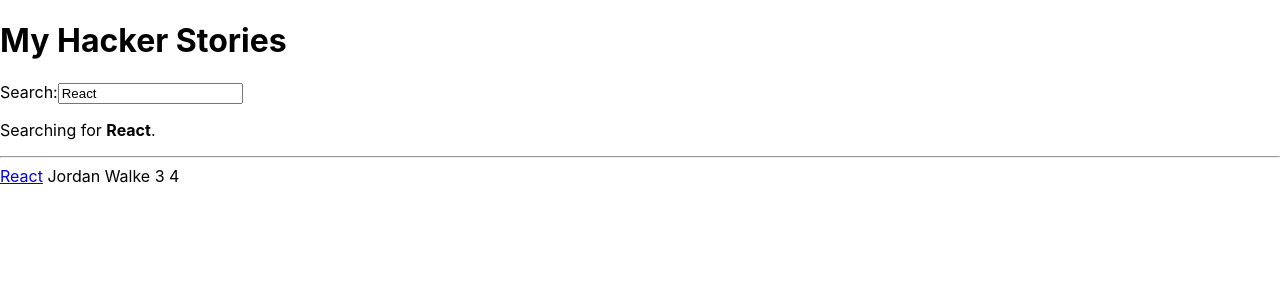
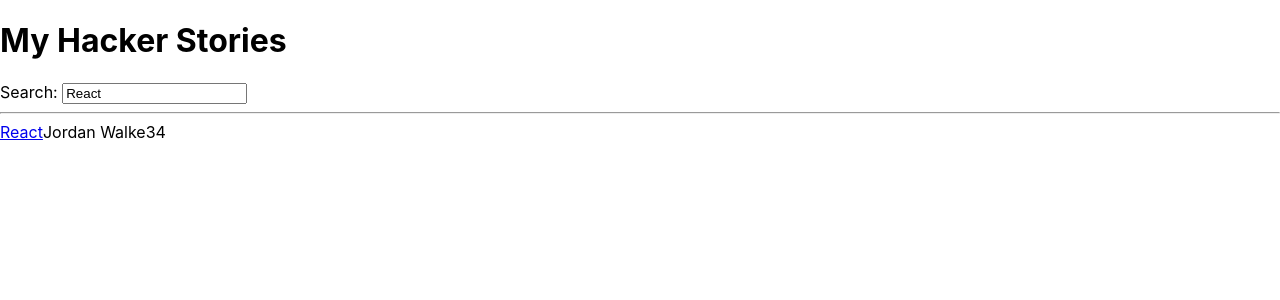
Before and after one commit to akshayvinodpunnath/hacker-stories, a React (Create React App) app: page / in a window 1280 px wide. Shown: the top 300 px of the page. Built offline with nearby package versions, Linux system fonts and the light colour scheme.

Commit message:
some changes

```diff
--- a/src/App.js
+++ b/src/App.js
@@ -1,25 +1,16 @@
 import React from 'react';
 
-const List = ({list}) => (
-  list.map(({objectID,...item}) => (
-  <Item
-    key={objectID}
-    {...item}
-    />
-    )
-  )
-)
+const useSemiPersistentState = (key, initialState) => {
+  const [value, setValue] = React.useState(
+    localStorage.getItem(key) || initialState
+  );
 
-const Item = ({title,url,author,num_comments,points}) => (
-  <div>
-        <span>
-          <a href={url}>{title}</a>
-        </span>
-        <span> {author}</span>
-        <span> {num_comments}</span>
-        <span> {points}</span>
-  </div>
-)
+  React.useEffect(() => {
+    localStorage.setItem(key, value);
+  }, [value, key]);
+
+  return [value, setValue];
+};
 
 const App = () => {
   const stories = [
@@ -41,45 +32,56 @@ const App = () => {
     },
   ];
 
-  const [searchTerm, setSearchTerm] = React.useState(
-    localStorage.getItem('search')||'React'
+  const [searchTerm, setSearchTerm] = useSemiPersistentState(
+    'search',
+    'React'
   );
 
-  React.useEffect(() => {
-    localStorage.setItem('search',searchTerm);
-  },[searchTerm]);
-
-  const handleChange = (event) => {
+  const handleSearch = event => {
     setSearchTerm(event.target.value);
   };
 
-  const searchedStores = stories.filter(story =>
-    story.title.toLocaleLowerCase().includes(searchTerm.toLocaleLowerCase())
-  )
+  const searchedStories = stories.filter(story =>
+    story.title.toLowerCase().includes(searchTerm.toLowerCase())
+  );
 
   return (
     <div>
-      <h1>
-        My Hacker Stories
-      </h1>
-      <Search search={searchTerm} onSearch={handleChange} />
+      <h1>My Hacker Stories</h1>
 
-      <p>
-        Searching for <strong>{searchTerm}</strong>.
-      </p>
+      <Search search={searchTerm} onSearch={handleSearch} />
 
       <hr />
 
-      <List list={searchedStores}/>
+      <List list={searchedStories} />
     </div>
-    );
+  );
 };
 
-const Search = ({search, onSearch}) => (
-    <div>
-      <label htmlFor="search">Search:</label>
-      <input id="search" type="text" value={search} onChange={onSearch}/>
-    </div>
+const Search = ({ search, onSearch }) => (
+  <div>
+    <label htmlFor="search">Search: </label>
+    <input
+      id="search"
+      type="text"
+      value={search}
+      onChange={onSearch}
+    />
+  </div>
+);
+
+const List = ({ list }) =>
+  list.map(item => <Item key={item.objectID} item={item} />);
+
+const Item = ({ item }) => (
+  <div>
+    <span>
+      <a href={item.url}>{item.title}</a>
+    </span>
+    <span>{item.author}</span>
+    <span>{item.num_comments}</span>
+    <span>{item.points}</span>
+  </div>
 );
 
 export default App;
```
